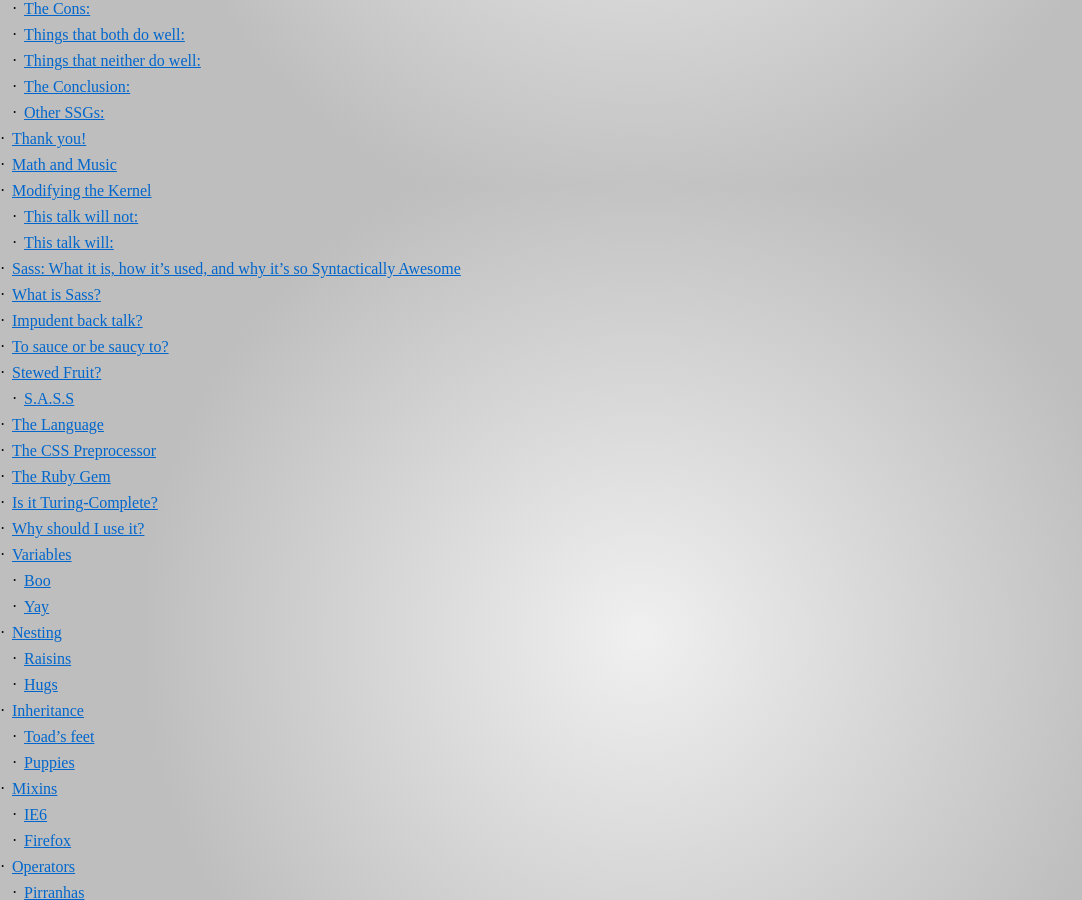
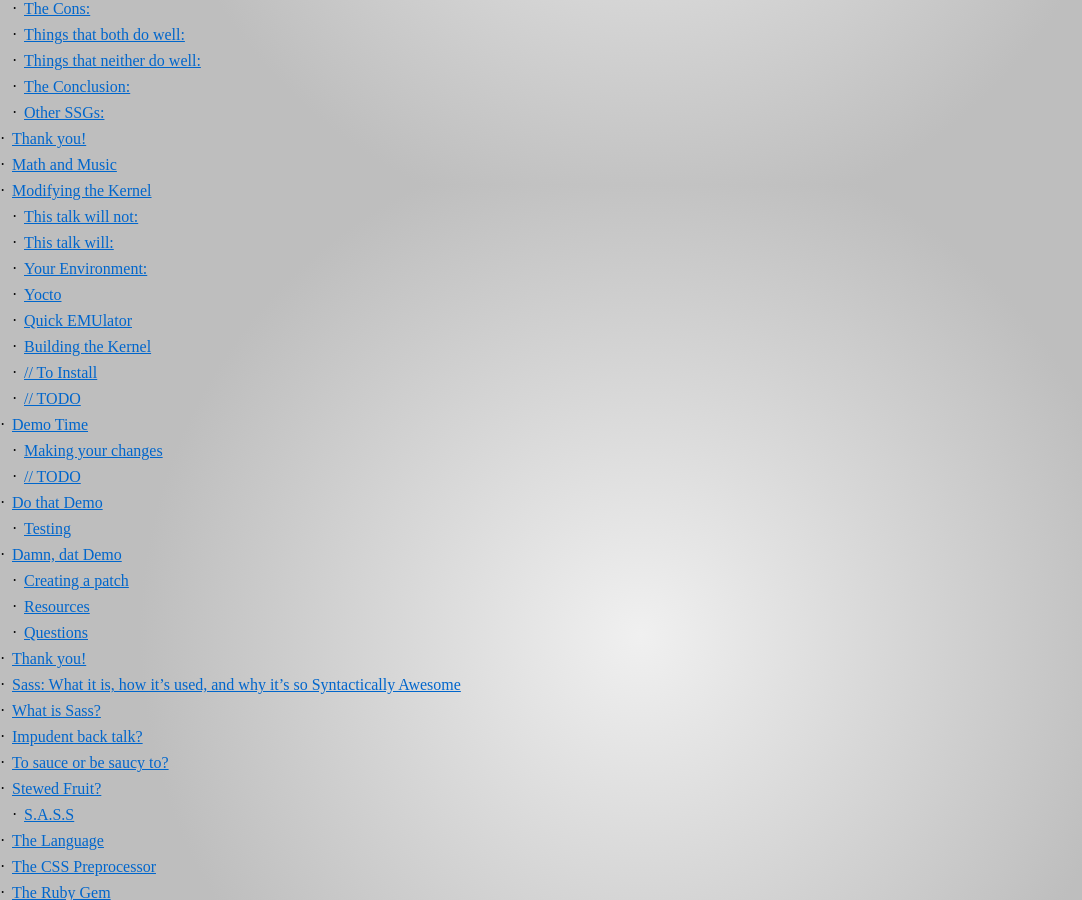
Before and after one commit to lucywyman/slides-content, a Sphinx documentation site: the page built from source/index.rst, in a window 1280 px wide and 900 px high, scrolled down 715 px. Shown: the whole window, without its empty margins (0-1082 px from the left). Built offline with Sphinx 7.4.7, drawn with Linux system fonts in a browser that asks for light colours; some web fonts are replaced; formulas are drawn with MathJax 3.

Commit message:
Add modifying the kernel talk

```diff
--- a/source/modifying-the-kernel.rst
+++ b/source/modifying-the-kernel.rst
@@ -6,7 +6,128 @@
 This talk will not:
 -------------------
 
-
+.. figure:: static/nope-society6.jpg
+	:align: center
+	:height: 550px
 
 This talk will:
 ---------------
+
+.. figure:: static/yes-man1.jpg
+	:align: center
+	:height: 550px
+
+Your Environment:
+-----------------
+
+**Build Appliance**
+
+.. figure:: static/tux-svg.png
+	:align: left
+	:height: 200px
+
+.. figure:: static/apple-logo.gif
+	:align: right
+	:height: 200px
+
+.. figure:: static/windows-logo.png
+	:align: center
+	:height: 200px
+
+Yocto
+-----
+
+.. figure:: static/venus.jpg
+	:align: center
+	:height: 550px
+
+Quick EMUlator
+--------------
+
+.. figure:: static/Emu-wild.jpg
+	:align: center
+	:height: 550px
+
+Building the Kernel
+-------------------
+
+.. figure:: static/bob-the-builder.jpeg
+	:align: center
+	:height: 550px
+
+// To Install
+-------------
+
+* git
+* ``git clone git://git.yoctoproject.org/linux-yocto-3.14``
+* The qemu you need (if not sure, ``uname -m``)
+* make, gcc,
+
+// TODO
+-------
+
+* ``make defconfig`` (`options`_)
+* ``make``
+* Boot the VM using your compiled kernel
+* ``qemu-system-x86_64 qemu-system-x86_64 -nographic -kernel ./arch/x86_64/boot/bzImage -enable-kvm -net none -usb -localtime --no-reboot --append "root=/dev/vda rw console=ttyS0 debug".``
+
+Demo Time
+=========
+
+Making your changes
+-------------------
+
+.. figure:: static/BowieChanges.png
+	:align: center
+	:height: 550px
+
+// TODO
+-------
+
+* Make yo' changes
+* Add ``$name.o`` to the appropriate Makefile
+* Add to appropriate config file (ie. ``Kconfig.iosched``)
+* Recompile and boot VM
+
+Do that Demo
+============
+
+Testing
+-------
+
+.. figure:: static/qaengineer.png
+	:align: center
+
+Damn, dat Demo
+==============
+
+Creating a patch
+----------------
+
+* ``git diff origin/master > mypatch.patch``
+
+.. figure:: static/pirate-eye-patch.jpg
+	:align: center
+	:height: 550px
+
+Resources
+---------
+
+- `Yocto Kernel download`_
+- `Yocto project documentation`_
+- `Qemu booting options`_
+
+Questions
+---------
+
+.. figure:: static/any-questions.gif
+	:align: center
+	:height: 550px
+
+Thank you!
+==========
+
+.. _options: http://www.linux.org/threads/the-linux-kernel-configuring-the-kernel-part-1.4274/
+.. _Yocto Kernel download: http://git.yoctoproject.org/
+.. _Yocto project documentation: https://www.yoctoproject.org/documentation
+.. _Qemu booting options: http://wiki.qemu.org/download/qemu-doc.html
```
